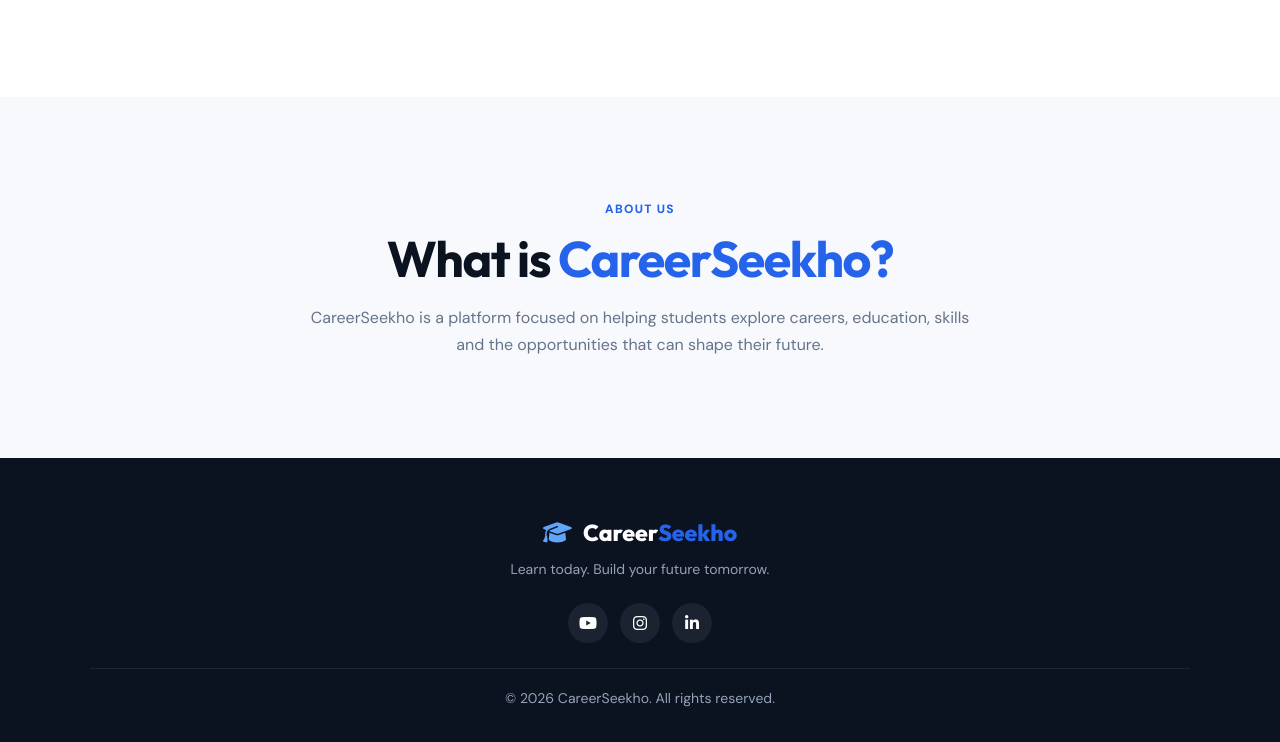
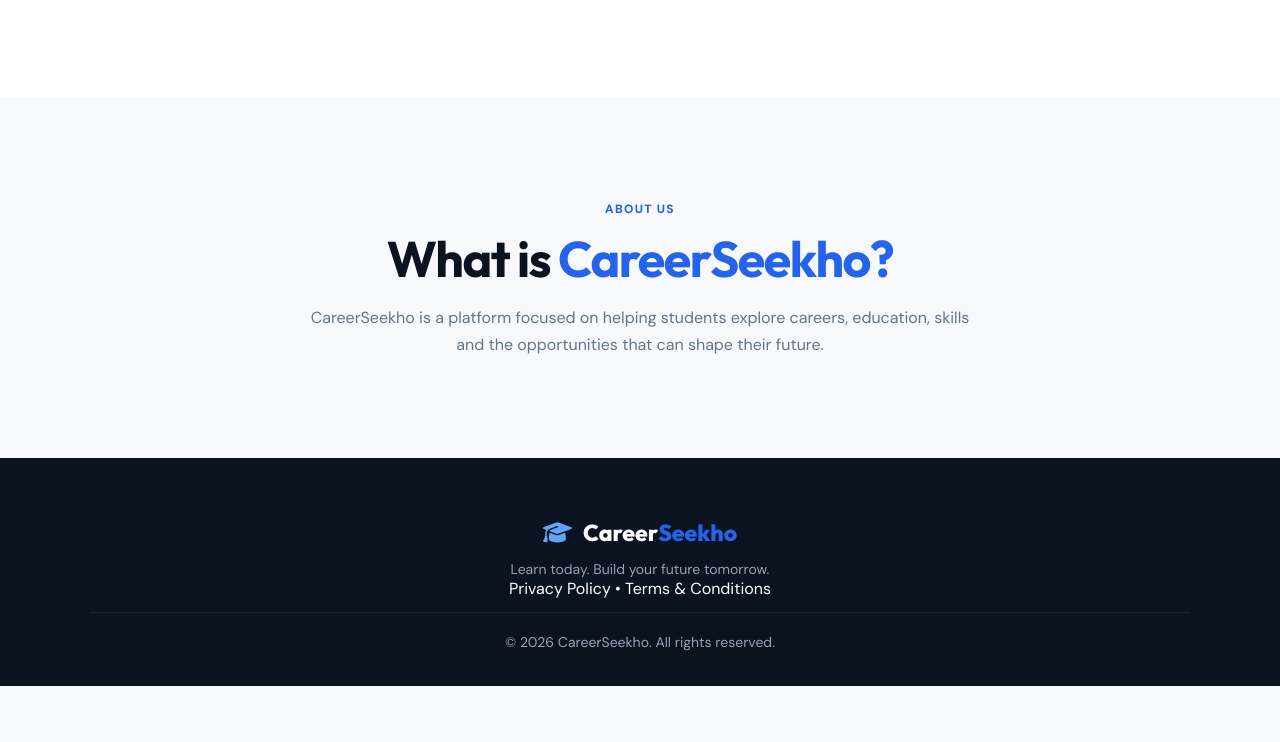
Before and after one commit to AlkuAIStudio/careerseekho, a plain HTML site: page index.html in a window 1280 px wide. Shown: the part 2818-3560 px from the top of the page. After the commit the page ends 3504 px from the top, so only its background shows below. Drawn offline with Linux system fonts and the light colour scheme.

Commit message:
Add legal links to footer

```diff
--- a/index.html
+++ b/index.html
@@ -537,22 +537,11 @@
     </p>
 
 
-    <div class="social-links">
-
-      <a href="#">
-        <i class="fa-brands fa-youtube"></i>
-      </a>
-
-      <a href="#">
-        <i class="fa-brands fa-instagram"></i>
-      </a>
-
-      <a href="#">
-        <i class="fa-brands fa-linkedin-in"></i>
-      </a>
-
-    </div>
-
+    <div class="footer-legal">
+  <a href="privacy.html">Privacy Policy</a>
+  <span>•</span>
+  <a href="terms.html">Terms & Conditions</a>
+</div>
 
     <p class="copyright">
 
```
